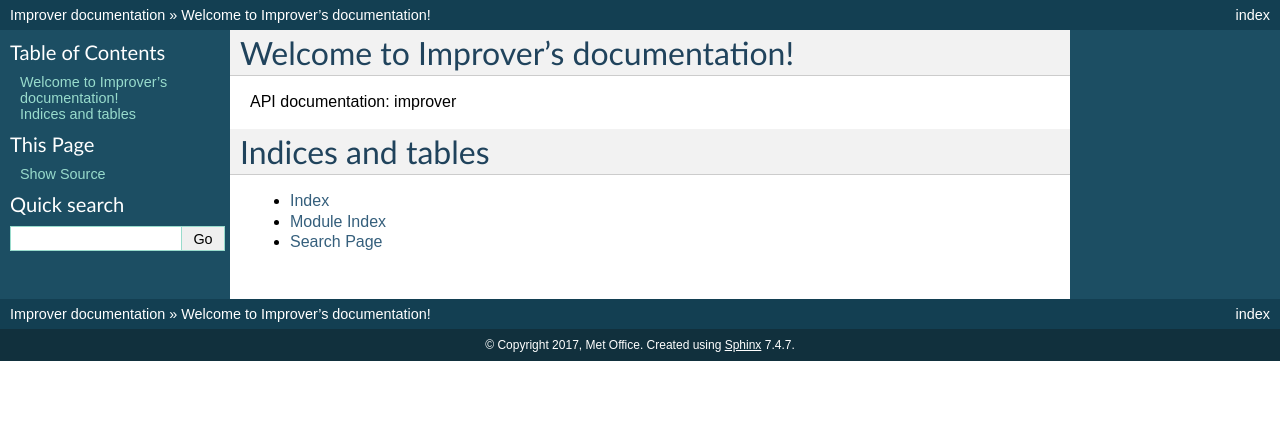
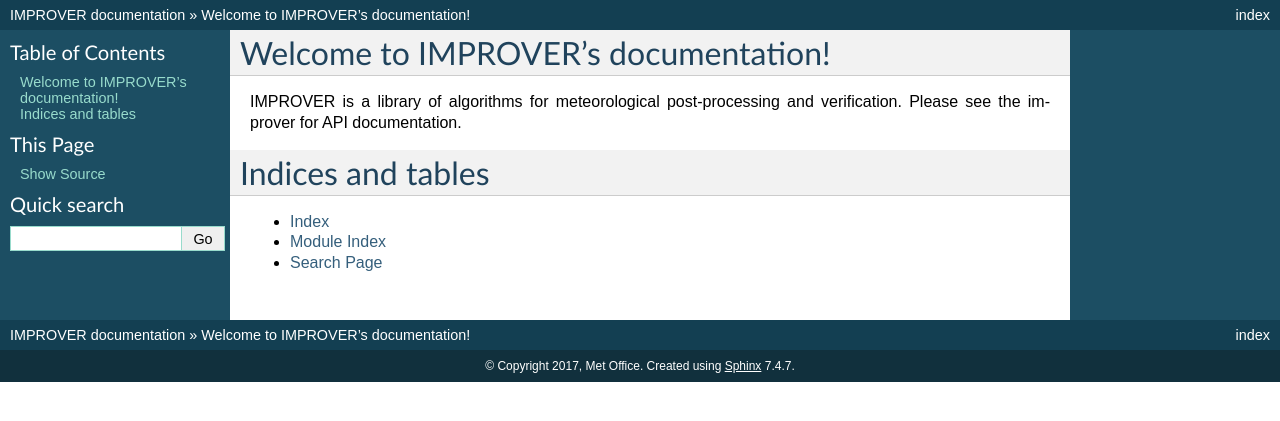
Before and after one commit to metoppv/improver, a Sphinx documentation site: the page built from doc/source/index.rst, in a window 1280 px wide. Shown: the top 421 px of the page. Built offline with Sphinx 7.4.7, drawn with Linux system fonts in a browser that asks for light colours.

Commit message:
Updated Sphinx index to include project description

```diff
--- a/doc/source/conf.py
+++ b/doc/source/conf.py
@@ -1,6 +1,6 @@
 # -*- coding: utf-8 -*-
 #
-# Improver documentation build configuration file, created by
+# IMPROVER documentation build configuration file, created by
 # sphinx-quickstart on Fri May 19 13:27:21 2017.
 #
 # This file is execfile()d with the current directory set to its
@@ -61,7 +61,7 @@ source_suffix = '.rst'
 master_doc = 'index'
 
 # General information about the project.
-project = u'Improver'
+project = u'IMPROVER'
 copyright = u'2017, Met Office'
 author = u'Met Office'
 
@@ -147,7 +147,7 @@ html_theme_options = {
 # The name for this set of Sphinx documents.
 # "<project> v<release> documentation" by default.
 #
-# html_title = u'Improver'
+# html_title = u'IMPROVER'
 
 # A shorter title for the navigation bar.  Default is the same as html_title.
 #
@@ -273,7 +273,7 @@ latex_elements = {
 # (source start file, target name, title,
 #  author, documentclass [howto, manual, or own class]).
 latex_documents = [
-    (master_doc, 'Improver.tex', u'Improver Documentation',
+    (master_doc, 'Improver.tex', u'IMPROVER Documentation',
      u'Met Office', 'manual'),
 ]
 
@@ -315,7 +315,7 @@ latex_documents = [
 # One entry per manual page. List of tuples
 # (source start file, name, description, authors, manual section).
 man_pages = [
-    (master_doc, 'improver', u'Improver Documentation',
+    (master_doc, 'improver', u'IMPROVER Documentation',
      [author], 1)
 ]
 
@@ -330,8 +330,8 @@ man_pages = [
 # (source start file, target name, title, author,
 #  dir menu entry, description, category)
 texinfo_documents = [
-    (master_doc, 'Improver', u'Improver Documentation',
-     author, 'Improver', 'One line description of project.',
+    (master_doc, 'IMPROVER', u'IMPROVER Documentation',
+     author, 'IMPROVER', 'One line description of project.',
      'Miscellaneous'),
 ]
 
--- a/doc/source/index.rst
+++ b/doc/source/index.rst
@@ -1,12 +1,13 @@
-.. Improver documentation master file, created by
+.. IMPROVER documentation master file, created by
    sphinx-quickstart on Fri May 19 13:27:21 2017.
    You can adapt this file completely to your liking, but it should at least
    contain the root `toctree` directive.
 
-Welcome to Improver's documentation!
+Welcome to IMPROVER's documentation!
 ====================================
 
-API documentation: :doc:`improver`
+IMPROVER is a library of algorithms for meteorological post-processing and verification.
+Please see the :doc:`improver` for API documentation.
 
 
 Indices and tables
```
